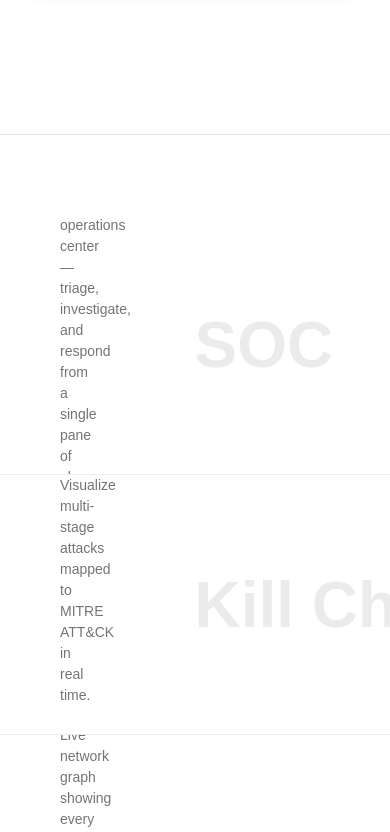
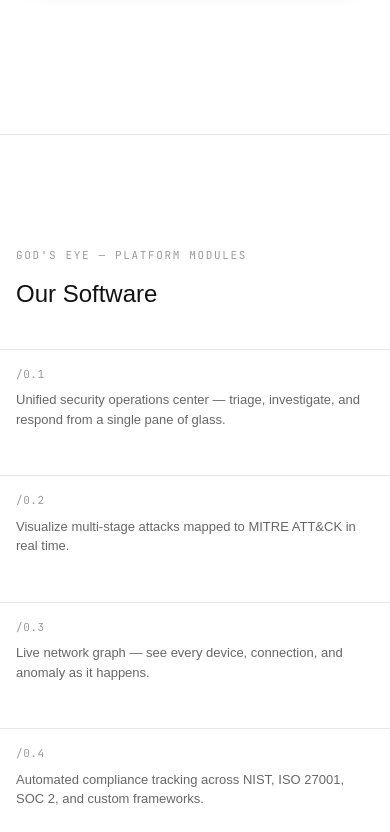
Before and after one commit to Fnc-Jit/Userdashboardui, a React (Vite) app: page / in a window 390 px wide. Shown: the part 4680-5512 px from the top of the page. Built offline with nearby package versions, Linux system fonts and the light colour scheme; grey boxes are pictures that could not be loaded.

Commit message:
Redesign platform modules section with interactive mockup cards

```diff
--- a/src/app/pages/LandingPage.tsx
+++ b/src/app/pages/LandingPage.tsx
@@ -808,237 +808,316 @@ export default function LandingPage() {
         ))}
       </section>
 
-      {/* ═══════════ SIEM SECTION - PALANTIR APOLLO STYLE ═══════════ */}
-      <section id="reports" className="py-0 px-0" style={{ background: '#FFFFFF', fontFamily: "'DM Sans', sans-serif" }}>
+      {/* ═══════════ GOD'S EYE PLATFORM MODULES SECTION ═══════════ */}
+      <section id="platform-modules" className="py-0 px-0" style={{ background: '#ffffff', fontFamily: "'DM Sans', sans-serif" }}>
+        <style>{`
+          .module-row {
+            animation: fadeIn 0.6s ease-in;
+          }
+
+          @keyframes fadeIn {
+            from { opacity: 0; }
+            to { opacity: 1; }
+          }
+
+          @media (min-width: 769px) {
+            .module-row {
+              grid-template-columns: 160px 1fr auto !important;
+            }
+          }
+
+          @media (max-width: 768px) {
+            .module-row {
+              grid-template-columns: 1fr !important;
+              padding: 24px !important;
+              min-height: auto !important;
+              gap: 16px !important;
+            }
+
+            .module-row [data-wordmark] {
+              display: none !important;
+            }
+
+            .module-row [data-mockup] {
+              display: none !important;
+            }
+
+            .platform-header {
+              padding: 40px 24px !important;
+            }
+          }
+
+          @media (max-width: 480px) {
+            .platform-header {
+              padding: 32px 16px !important;
+            }
+
+            .platform-header h1 {
+              font-size: 24px !important;
+            }
+
+            .module-row {
+              padding: 16px !important;
+            }
+          }
+        `}</style>
+        {/* Section Header */}
+        <div className="platform-header" style={{ padding: '80px 60px', borderBottom: '1px solid #e5e5e5' }}>
+          <div className="font-mono tracking-widest mb-4" style={{ fontSize: '11px', color: 'rgba(0,0,0,0.4)', letterSpacing: '0.15em' }}>
+            GOD'S EYE — PLATFORM MODULES
+          </div>
+          <h1 className="text-3xl md:text-4xl lg:text-5xl font-light mb-2" style={{ color: '#111111', fontWeight: 400, fontFamily: "'DM Sans', sans-serif" }}>
+            Our Software
+          </h1>
+        </div>
+
+        {/* Platform Modules Grid */}
         {[
-          { counter: '/0.1', title: 'SOC', desc: 'Unified security operations center — triage, investigate, and respond from a single pane of glass.' },
-          { counter: '/0.2', title: 'Kill Chain', desc: 'Visualize multi-stage attacks mapped to MITRE ATT&CK in real time.' },
-          { counter: '/0.3', title: 'Topology', desc: 'Live network graph showing every device, connection, and anomaly across your infrastructure.' },
-          { counter: '/0.4', title: 'Compliance', desc: 'Continuous NIST CSF / ISO 27443 compliance scoring with auto-generated audit reports.' },
-          { counter: '/0.5', title: 'Threat Intel', desc: 'Fuse global threat feeds with internal telemetry to surface contextual IOCs instantly.' },
-          { counter: '/0.6', title: 'Devices', desc: 'Full device inventory with behavioral baselines, risk scores, and real-time drift detection.' },
-          { counter: '/0.7', title: 'Overview', desc: 'Command-level situational awareness — every alert, asset, and action in one operational view.' },
-        ].map((item, idx) => (
+          {
+            version: '/0.1',
+            title: 'SOC',
+            desc: 'Unified security operations center — triage, investigate, and respond from a single pane of glass.',
+            mockupTabs: ['SOC Workbench', 'Live Alerts', 'Investigations'],
+            mockupContent: 'soc',
+          },
+          {
+            version: '/0.2',
+            title: 'Kill Chain',
+            desc: 'Visualize multi-stage attacks mapped to MITRE ATT&CK in real time.',
+            mockupTabs: ['Kill Chain', 'ATT&CK Heatmap'],
+            mockupContent: 'killchain',
+          },
+          {
+            version: '/0.3',
+            title: 'Topology',
+            desc: 'Live network graph — see every device, connection, and anomaly as it happens.',
+            mockupTabs: ['Network Topology'],
+            mockupContent: 'topology',
+          },
+          {
+            version: '/0.4',
+            title: 'Compliance',
+            desc: 'Automated compliance tracking across NIST, ISO 27001, SOC 2, and custom frameworks.',
+            mockupTabs: ['Compliance'],
+            mockupContent: 'compliance',
+          },
+          {
+            version: '/0.5',
+            title: 'Threat Intel',
+            desc: 'Aggregated threat intelligence — IOCs, actor profiles, and real-time feed correlation.',
+            mockupTabs: ['Threat Intel'],
+            mockupContent: 'threatintel',
+          },
+        ].map((module, idx) => (
           <motion.div
             key={idx}
             initial={{ opacity: 0 }}
             whileInView={{ opacity: 1 }}
             transition={{ duration: 0.6 }}
             viewport={{ once: true }}
-            className="group relative overflow-hidden border-b flex items-center"
+            className="module-row group relative overflow-hidden border-b"
             style={{
-              background: '#FFFFFF',
-              height: '260px',
-              borderColor: 'rgba(0,0,0,0.07)',
+              background: '#ffffff',
+              borderColor: '#e5e5e5',
               cursor: 'default',
+              display: 'grid',
+              gridTemplateColumns: '160px 1fr auto',
+              minHeight: '120px',
+              alignItems: 'center',
               padding: '0 60px',
-              display: 'flex',
+              gap: '40px',
             }}
             onMouseEnter={(e) => {
               const row = e.currentTarget as HTMLElement;
-              // Update symbol opacity
-              const symbol = row.querySelector('[data-symbol-icon]') as HTMLElement;
-              if (symbol) symbol.style.opacity = '0.3';
-              // Update title opacity
-              const title = row.querySelector('[data-title-word]') as HTMLElement;
-              if (title) title.style.opacity = '1';
-              // Update video overlay
-              const videoOverlay = row.querySelector('[data-video-overlay]') as HTMLElement;
-              if (videoOverlay) videoOverlay.style.opacity = '1';
+              const learnMore = row.querySelector('[data-learn-more]') as HTMLElement;
+              const mockup = row.querySelector('[data-mockup]') as HTMLElement;
+              const wordmark = row.querySelector('[data-wordmark]') as HTMLElement;
+              if (learnMore) learnMore.style.opacity = '1';
+              if (mockup) {
+                mockup.style.opacity = '1';
+                mockup.style.transform = 'translateY(0)';
+              }
+              if (wordmark) wordmark.style.opacity = '0.07';
             }}
             onMouseLeave={(e) => {
               const row = e.currentTarget as HTMLElement;
-              // Reset symbol opacity
-              const symbol = row.querySelector('[data-symbol-icon]') as HTMLElement;
-              if (symbol) symbol.style.opacity = '0.12';
-              // Reset title opacity
-              const title = row.querySelector('[data-title-word]') as HTMLElement;
-              if (title) title.style.opacity = '0.08';
-              // Reset video overlay
-              const videoOverlay = row.querySelector('[data-video-overlay]') as HTMLElement;
-              if (videoOverlay) videoOverlay.style.opacity = '0';
+              const learnMore = row.querySelector('[data-learn-more]') as HTMLElement;
+              const mockup = row.querySelector('[data-mockup]') as HTMLElement;
+              const wordmark = row.querySelector('[data-wordmark]') as HTMLElement;
+              if (learnMore) learnMore.style.opacity = '0';
+              if (mockup) {
+                mockup.style.opacity = '0';
+                mockup.style.transform = 'translateY(10px)';
+              }
+              if (wordmark) wordmark.style.opacity = '0.15';
             }}
           >
-            {/* Column 1 - 20% */}
+            {/* Column 1: Version + Description + Learn More */}
+            <div style={{ display: 'flex', flexDirection: 'column', minWidth: '160px' }}>
+              <div className="font-mono" style={{ fontSize: '11px', color: 'rgba(0,0,0,0.4)', marginBottom: '8px', letterSpacing: '0.05em' }}>
+                {module.version}
+              </div>
+              <p className="leading-relaxed" style={{ fontSize: '13px', fontWeight: 300, color: 'rgba(0,0,0,0.6)', lineHeight: '1.5', marginBottom: '12px' }}>
+                {module.desc}
+              </p>
+              <button
+                onClick={() => openModal(module.title)}
+                data-learn-more="true"
+                className="inline-flex items-center gap-1 transition-all duration-250 opacity-0"
+                style={{ fontSize: '12px', color: '#c0392b', fontWeight: 500 }}
+              >
+                Learn more ›
+              </button>
+            </div>
+
+            {/* Column 2: Mockup */}
             <div
-              style={{
-                width: '20%',
-                display: 'flex',
-                flexDirection: 'column',
-                justifyContent: 'center',
-                paddingRight: '40px',
-              }}
+              data-mockup="true"
+              className="transition-all duration-400 opacity-0"
+              style={{ transform: 'translateY(10px)', maxWidth: '440px' }}
             >
-              {/* Counter Label */}
               <div
-                className="font-mono tracking-wider mb-4"
                 style={{
-                  fontSize: '13px',
-                  color: 'rgba(0,0,0,0.35)',
+                  background: '#0d0d0d',
+                  borderRadius: '8px',
+                  overflow: 'hidden',
+                  boxShadow: '0 4px 24px rgba(0,0,0,0.3)',
                 }}
               >
-                {item.counter}
-              </div>
-
-              {/* Description */}
-              <p
-                className="leading-relaxed mb-6"
-                style={{
-                  fontSize: '14px',
-                  fontWeight: 400,
-                  color: 'rgba(0,0,0,0.55)',
-                  lineHeight: '1.5',
-                }}
-              >
-                {item.desc}
-              </p>
-
-              {/* Learn More Link */}
-              <button
-                onClick={() => openModal(item.title)}
-                className="inline-flex items-center gap-2 text-sm font-semibold transition-all duration-300"
-                style={{ color: '#d4500a' }}
-              >
-                Learn more
-                <ChevronRight size={14} className="transition-transform duration-200 group-hover:translate-x-0.5" />
-              </button>
-            </div>
-
-            {/* Column 2 - 15% Symbol */}
-            <div
-              style={{
-                width: '15%',
-                display: 'flex',
-                alignItems: 'center',
-                justifyContent: 'center',
-                paddingRight: '40px',
-              }}
-            >
-              <div
-                data-symbol-icon="true"
-                className="transition-all duration-400"
-                style={{
-                  width: '80px',
-                  height: '80px',
-                  display: 'flex',
-                  alignItems: 'center',
-                  justifyContent: 'center',
-                  opacity: 0.12,
-                }}
-              >
-                {/* Sentinel Shield Icon - White Stroke */}
-                <svg
-                  className="transition-all duration-400"
-                  width="64"
-                  height="64"
-                  viewBox="0 0 24 24"
-                  fill="none"
-                  stroke="white"
-                  strokeWidth="1.5"
-                  strokeLinecap="round"
-                  strokeLinejoin="round"
-                >
-                  <path d="M12 22s-8-4-8-10V6l8-3 8 3v6c0 6-8 10-8 10z" />
-                </svg>
+                {/* macOS-style Top Bar */}
+                <div style={{ background: '#1a1a1a', padding: '8px 12px', display: 'flex', alignItems: 'center', gap: '8px' }}>
+                  {/* Colored Dots */}
+                  <div style={{ width: '7px', height: '7px', borderRadius: '50%', background: '#ff5f56' }} />
+                  <div style={{ width: '7px', height: '7px', borderRadius: '50%', background: '#ffbd2e' }} />
+                  <div style={{ width: '7px', height: '7px', borderRadius: '50%', background: '#27c93f' }} />
+                  {/* Tab Labels */}
+                  <div style={{ marginLeft: '12px', display: 'flex', gap: '16px' }}>
+                    {module.mockupTabs.map((tab, tabIdx) => (
+                      <div key={tabIdx} style={{ fontSize: '9px', fontFamily: 'monospace', color: tabIdx === 0 ? '#ffffff' : '#888888', fontWeight: tabIdx === 0 ? 500 : 400 }}>
+                        {tab}
+                      </div>
+                    ))}
+                  </div>
+                </div>
+
+                {/* Mockup Body */}
+                <div style={{ padding: '10px', color: '#ffffff', fontSize: '11px', fontFamily: 'monospace', minHeight: '140px' }}>
+                  {module.mockupContent === 'soc' && (
+                    <div style={{ display: 'flex', flexDirection: 'column', gap: '6px' }}>
+                      <div style={{ padding: '6px 8px', background: 'rgba(255,95,86,0.1)', borderLeft: '3px solid #ff5f56', fontSize: '9px' }}>
+                        <div style={{ color: '#ff5f56', fontWeight: 500 }}>CRITICAL</div>
+                        <div style={{ color: '#aaa', fontSize: '8px', marginTop: '2px' }}>Unauthorized access attempt - 10.1.2.15</div>
+                      </div>
+                      <div style={{ padding: '6px 8px', background: 'rgba(255,189,46,0.1)', borderLeft: '3px solid #ffbd2e', fontSize: '9px' }}>
+                        <div style={{ color: '#ffbd2e', fontWeight: 500 }}>HIGH</div>
+                        <div style={{ color: '#aaa', fontSize: '8px', marginTop: '2px' }}>Suspicious port scan detected</div>
+                      </div>
+                      <div style={{ padding: '6px 8px', background: 'rgba(255,95,86,0.1)', borderLeft: '3px solid #ff5f56', fontSize: '9px' }}>
+                        <div style={{ color: '#ff5f56', fontWeight: 500 }}>CRITICAL</div>
+                        <div style={{ color: '#aaa', fontSize: '8px', marginTop: '2px' }}>Malware signature match - endpoint-08</div>
+                      </div>
+                    </div>
+                  )}
+                  {module.mockupContent === 'killchain' && (
+                    <div style={{ display: 'flex', flexDirection: 'column', gap: '8px' }}>
+                      <div style={{ display: 'flex', gap: '4px', alignItems: 'center', fontSize: '8px', color: '#aaa' }}>
+                        <div style={{ padding: '3px 6px', background: '#4a90e2', borderRadius: '2px', color: '#fff' }}>Recon</div>
+                        <span>→</span>
+                        <div style={{ padding: '3px 6px', background: '#f5a623', borderRadius: '2px', color: '#000' }}>Init Access</div>
+                        <span>→</span>
+                        <div style={{ padding: '3px 6px', background: '#7ed321', borderRadius: '2px', color: '#000' }}>Lateral</div>
+                      </div>
+                      <div style={{ display: 'flex', gap: '8px', fontSize: '8px', color: '#aaa' }}>
+                        <div style={{ padding: '3px 6px', background: 'rgba(74,144,226,0.2)', borderRadius: '2px' }}>Spear-Phishing: 3</div>
+                        <div style={{ padding: '3px 6px', background: 'rgba(245,166,35,0.2)', borderRadius: '2px' }}>Exploit: 2</div>
+                      </div>
+                    </div>
+                  )}
+                  {module.mockupContent === 'topology' && (
+                    <div style={{ display: 'grid', gridTemplateColumns: 'repeat(4, 1fr)', gap: '6px' }}>
+                      {['FW', 'SW', 'DC', 'AS', 'EP', 'EP', 'IoT', 'DB'].map((label, i) => {
+                        const colors = ['#ff5f56', '#27c93f', '#ffbd2e', '#4a90e2'];
+                        return (
+                          <div key={i} style={{ display: 'flex', flexDirection: 'column', alignItems: 'center', gap: '2px' }}>
+                            <div
+                              style={{
+                                width: '24px',
+                                height: '24px',
+                                borderRadius: '50%',
+                                background: colors[i % colors.length],
+                                opacity: 0.8,
+                              }}
+                            />
+                            <div style={{ fontSize: '7px', color: '#aaa', textAlign: 'center' }}>{label}</div>
+                          </div>
+                        );
+                      })}
+                    </div>
+                  )}
+                  {module.mockupContent === 'compliance' && (
+                    <div style={{ display: 'flex', flexDirection: 'column', gap: '8px' }}>
+                      {[
+                        { name: 'NIST CSF', score: 82, color: '#27c93f' },
+                        { name: 'ISO 27001', score: 67, color: '#ffbd2e' },
+                        { name: 'SOC 2', score: 91, color: '#27c93f' },
+                        { name: 'PCI-DSS', score: 44, color: '#ff5f56' },
+                      ].map((fw, i) => (
+                        <div key={i} style={{ display: 'flex', justifyContent: 'space-between', alignItems: 'center', fontSize: '8px' }}>
+                          <div style={{ color: '#aaa' }}>{fw.name}</div>
+                          <div style={{ width: '80px', height: '2px', background: '#333', borderRadius: '1px', overflow: 'hidden' }}>
+                            <div
+                              style={{
+                                height: '100%',
+                                width: fw.score + '%',
+                                background: fw.color,
+                              }}
+                            />
+                          </div>
+                          <div style={{ color: '#aaa', minWidth: '20px', textAlign: 'right' }}>{fw.score}%</div>
+                        </div>
+                      ))}
+                    </div>
+                  )}
+                  {module.mockupContent === 'threatintel' && (
+                    <div style={{ display: 'flex', flexDirection: 'column', gap: '6px' }}>
+                      {[
+                        { name: 'APT28', tag: 'Nation-State', color: '#ff5f56' },
+                        { name: '192.168.1.100', tag: 'IOC', color: '#ffbd2e' },
+                        { name: 'LockBit', tag: 'Ransomware', color: '#ff5f56' },
+                        { name: 'Mimikatz', tag: 'TTP', color: '#4a90e2' },
+                      ].map((threat, i) => (
+                        <div key={i} style={{ display: 'flex', justifyContent: 'space-between', alignItems: 'center', fontSize: '8px' }}>
+                          <div style={{ color: '#aaa' }}>{threat.name}</div>
+                          <div style={{ padding: '2px 6px', background: threat.color, borderRadius: '2px', color: '#fff', fontWeight: 500, fontSize: '7px' }}>
+                            {threat.tag}
+                          </div>
+                        </div>
+                      ))}
+                    </div>
+                  )}
+                </div>
               </div>
             </div>
 
-            {/* Column 3 - 65% Title + Video */}
+            {/* Column 3: Wordmark */}
             <div
+              data-wordmark="true"
               style={{
-                width: '65%',
-                display: 'flex',
-                alignItems: 'center',
-                justifyContent: 'space-between',
-                position: 'relative',
+                fontSize: 'clamp(52px, 8vw, 100px)',
+                fontWeight: 700,
+                color: '#111111',
+                opacity: 0.15,
+                transition: 'opacity 0.4s ease',
+                textAlign: 'right',
+                lineHeight: 1,
+                whiteSpace: 'nowrap',
+                fontFamily: "'Space Grotesk', 'Courier New', monospace",
               }}
             >
-              {/* Video Box - Fixed 380x220px */}
-              <div
-                style={{
-                  width: '380px',
-                  height: '220px',
-                  borderRadius: '6px',
-                  overflow: 'hidden',
-                  boxShadow: '0 4px 24px rgba(0,0,0,0.15)',
-                  position: 'relative',
-                  marginRight: '40px',
-                }}
-              >
-                {/* Static Thumbnail */}
-                <img
-                  src={siemImages[idx % siemImages.length]}
-                  alt={item.title}
-                  style={{
-                    width: '100%',
-                    height: '100%',
-                    objectFit: 'cover',
-                    filter: 'grayscale(20%)',
-                  }}
-                />
-
-                {/* Video Overlay - Fades In On Hover */}
-                <div
-                  data-video-overlay="true"
-                  className="absolute inset-0 transition-all duration-350 opacity-0 flex items-center justify-center"
-                  style={{
-                    background: 'linear-gradient(135deg, rgba(15,15,20,0.8) 0%, rgba(15,15,20,0.5) 100%)',
-                  }}
-                >
-                  <div className="text-center">
-                    <div className="w-12 h-12 rounded-full bg-white/20 flex items-center justify-center mx-auto mb-3 backdrop-blur">
-                      <svg className="w-5 h-5 text-white" fill="currentColor" viewBox="0 0 20 20">
-                        <path d="M6.3 2.841A1.5 1.5 0 004 4.11V15.89a1.5 1.5 0 002.3 1.269l9.344-5.89a1.5 1.5 0 000-2.538L6.3 2.84z" />
-                      </svg>
-                    </div>
-                    <p className="text-white text-xs font-medium">Feature Video</p>
-                  </div>
-                </div>
-              </div>
-
-              {/* Title Word - Always Visible */}
-              <div
-                data-title-word="true"
-                style={{
-                  fontSize: 'clamp(4rem, 9vw, 8rem)',
-                  fontWeight: 700,
-                  color: '#0d0d14',
-                  opacity: 0.08,
-                  transition: 'opacity 0.4s ease-out',
-                  textAlign: 'right',
-                  lineHeight: 1,
-                  whiteSpace: 'nowrap',
-                }}
-              >
-                {item.title}
-              </div>
+              {module.title}
             </div>
           </motion.div>
         ))}
-
-        {/* Section intro text */}
-        <div
-          style={{
-            padding: '80px 60px',
-            background: '#FFFFFF',
-            borderTop: '1px solid rgba(0,0,0,0.08)',
-            marginTop: '-1px',
-          }}
-        >
-          <motion.div
-            initial={{ opacity: 0, y: 20 }}
-            whileInView={{ opacity: 1, y: 0 }}
-            transition={{ duration: 0.8 }}
-            viewport={{ once: true }}
-          >
-            <h2 className="text-4xl lg:text-5xl font-bold mb-6" style={{ color: '#000000' }}>
-              Security Information & Event Management
-            </h2>
-            <p className="text-lg" style={{ color: '#666666' }}>
-              Sentinel provides comprehensive SIEM capabilities designed for modern security operations centers. Monitor, detect, investigate, and respond to threats across your entire infrastructure.
-            </p>
-          </motion.div>
-        </div>
       </section>
 
       {/* ═══════════ FEATURED INSIGHTS SECTION - MARQUEE LAYOUT ═══════════ */}
--- a/src/styles/fonts.css
+++ b/src/styles/fonts.css
@@ -1,4 +1,4 @@
-@import url('https://fonts.googleapis.com/css2?family=Inter:wght@400;500;600;700;800;900&family=JetBrains+Mono:wght@400;500&display=swap');
+@import url('https://fonts.googleapis.com/css2?family=Inter:wght@400;500;600;700;800;900&family=JetBrains+Mono:wght@400;500&family=Space+Grotesk:wght@400;500;600;700&display=swap');
 
 :root {
   font-family: 'Inter', system-ui, sans-serif;
```
